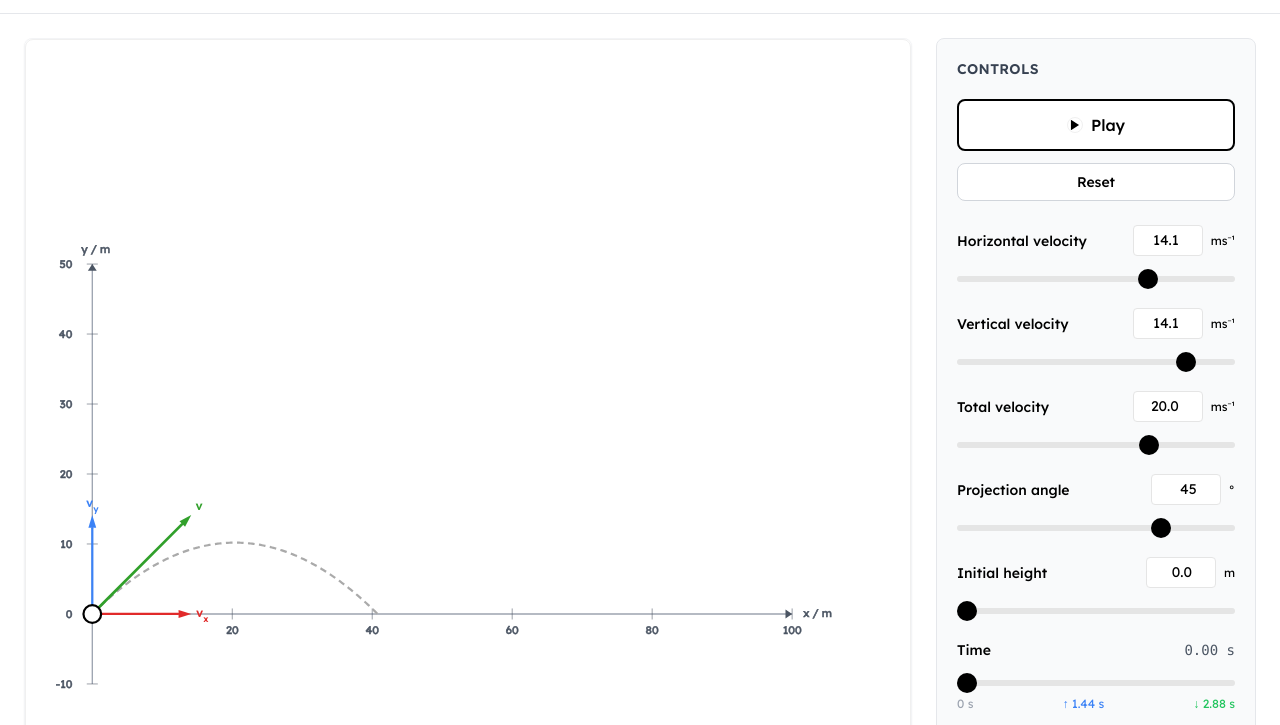
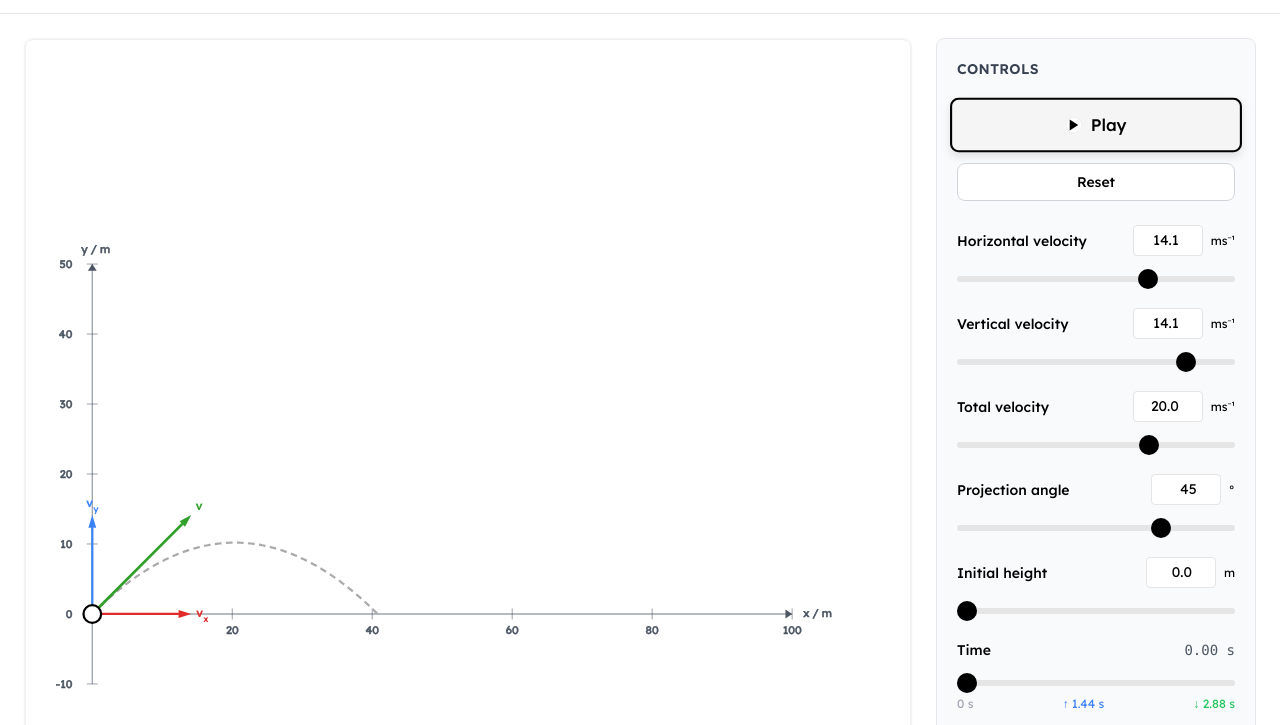
Before and after one commit to letrevorr/letrevorr.github.io, a plain HTML site: page index.html in a window 1280 px wide. In both pictures the pointer is over the button "Play". Shown: the part 75-800 px from the top of the page. Drawn offline with nearby package versions, Linux system fonts and the light colour scheme.

Commit message:
Minor changes

```diff
--- a/index.css
+++ b/index.css
@@ -5,6 +5,22 @@ html, body { height: 100%; margin: 0; padding: 0; background: #ffffff; }
 .btn-hover { transition: all 0.15s ease-out; }
 .btn-hover:hover { background-color: #000000; color: #ffffff; transform: scale(1.05); }
 .btn-hover:active { transform: scale(0.98); }
+
+#play-btn {
+    transition: all 0.25s cubic-bezier(0.34, 1.56, 0.64, 1);
+}
+
+#play-btn:hover:not(.play-button-disabled) {
+    transform: scale(1.05);
+    background-color: #f5f5f5;
+    border-color: #000;
+    box-shadow: 0 4px 8px rgba(0, 0, 0, 0.1);
+}
+
+#play-btn:active:not(.play-button-disabled) {
+    transform: scale(0.97);
+    transition: all 0.05s ease;
+}
 
 .slider-track {
     -webkit-appearance: none;
```
